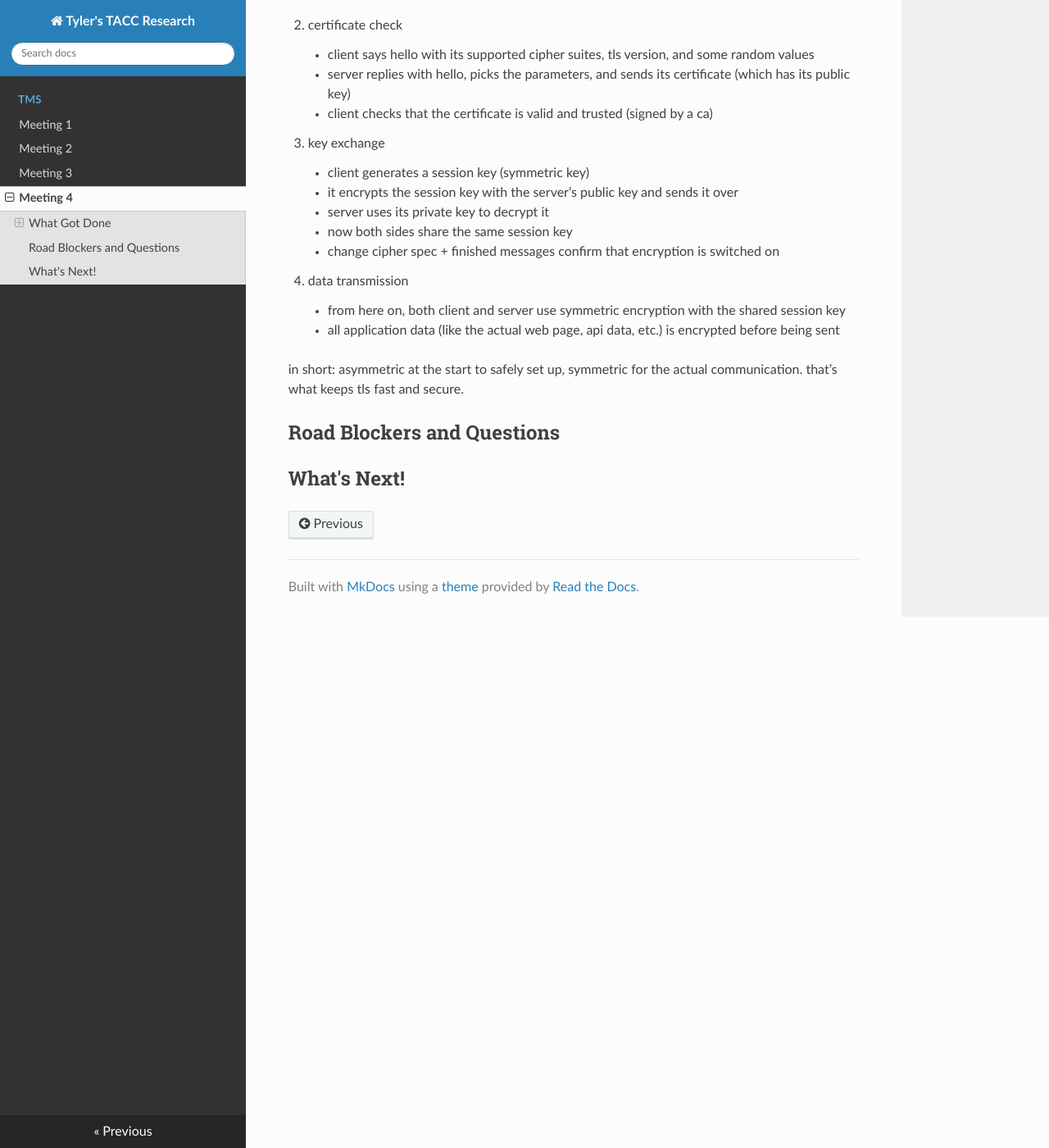
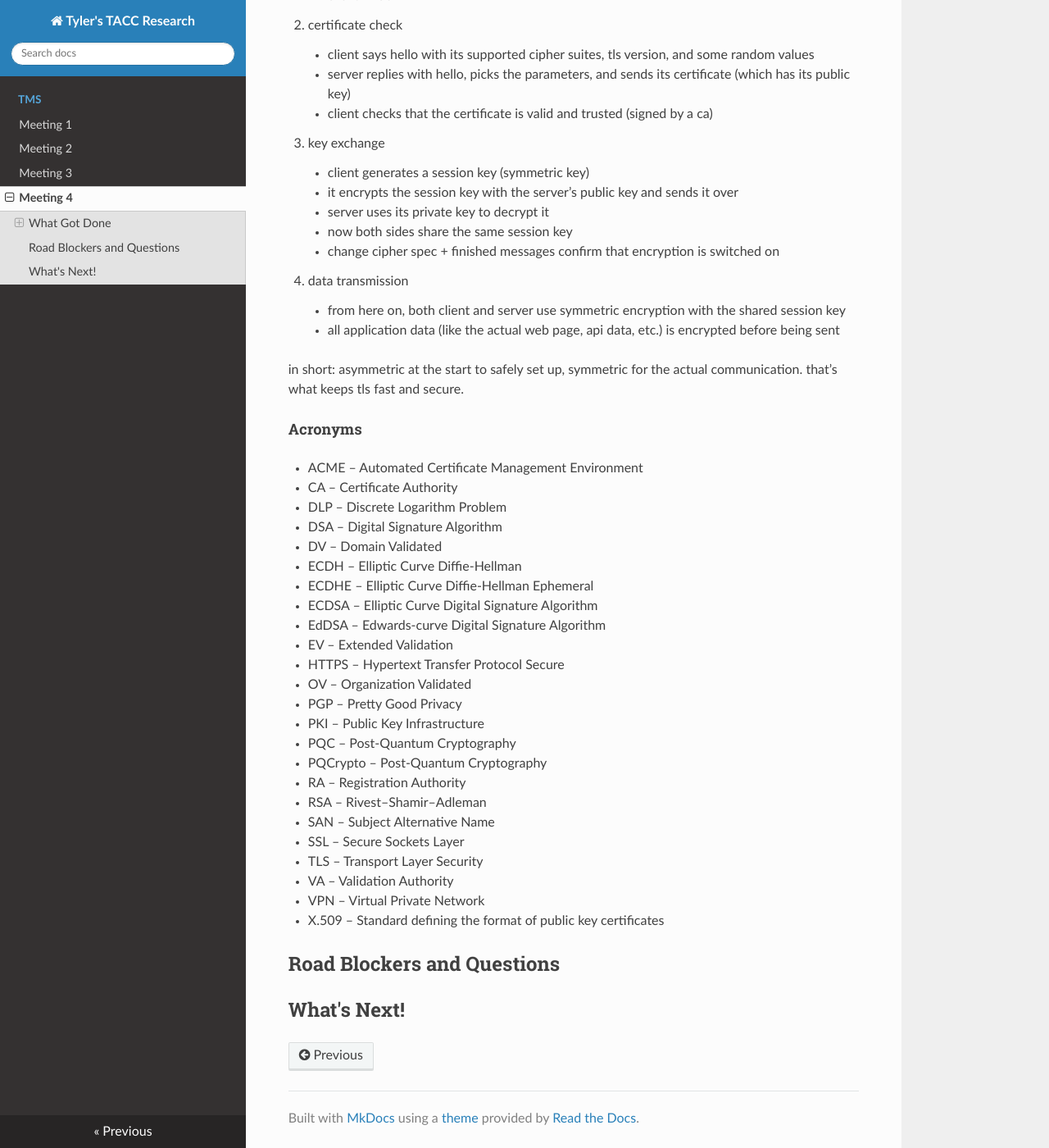
Before and after one commit to tyler0852/tylers-tacc-research, an MkDocs documentation site: the page built from docs/tms/meeting-4.md, in a window 1280 px wide and 1400 px high, scrolled down 6921 px. Shown: the whole window at 82% size. Built offline with MkDocs 1.6.1, drawn with Linux system fonts in a browser that asks for light colours; nearby versions of some CDN libraries; formulas are drawn with MathJax 3.

Commit message:
Update meeting-4.md

```diff
--- a/docs/tms/meeting-4.md
+++ b/docs/tms/meeting-4.md
@@ -268,6 +268,33 @@ The handshake is how TLS sets up that secure connection before any real data is
 
 in short: asymmetric at the start to safely set up, symmetric for the actual communication. that’s what keeps tls fast and secure.
 
+#### Acronyms
+
+- ACME – Automated Certificate Management Environment
+- CA – Certificate Authority
+- DLP – Discrete Logarithm Problem
+- DSA – Digital Signature Algorithm
+- DV – Domain Validated
+- ECDH – Elliptic Curve Diffie-Hellman
+- ECDHE – Elliptic Curve Diffie-Hellman Ephemeral
+- ECDSA – Elliptic Curve Digital Signature Algorithm
+- EdDSA – Edwards-curve Digital Signature Algorithm
+- EV – Extended Validation
+- HTTPS – Hypertext Transfer Protocol Secure
+- OV – Organization Validated
+- PGP – Pretty Good Privacy
+- PKI – Public Key Infrastructure
+- PQC – Post-Quantum Cryptography
+- PQCrypto – Post-Quantum Cryptography
+- RA – Registration Authority
+- RSA – Rivest–Shamir–Adleman
+- SAN – Subject Alternative Name
+- SSL – Secure Sockets Layer
+- TLS – Transport Layer Security
+- VA – Validation Authority
+- VPN – Virtual Private Network
+- X.509 – Standard defining the format of public key certificates
+
 
 ## Road Blockers and Questions
 
```
